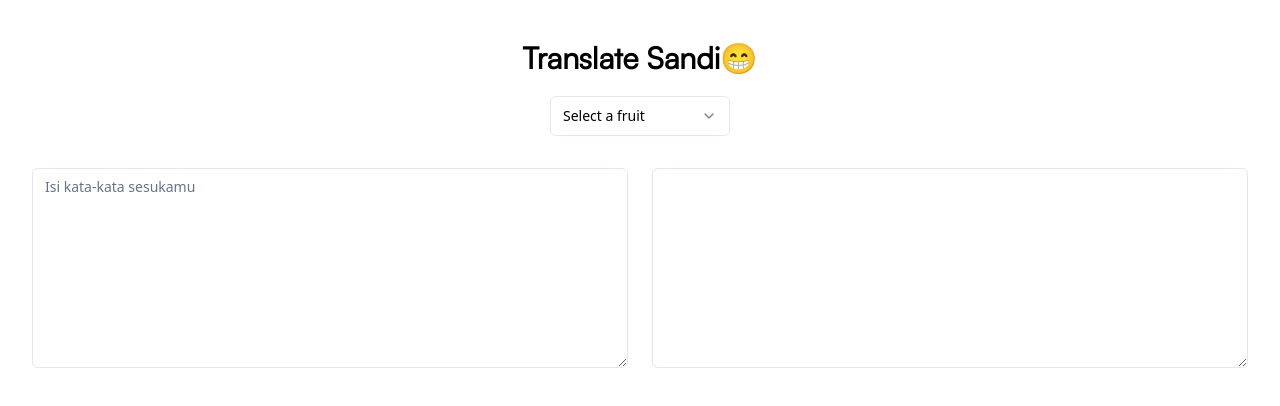
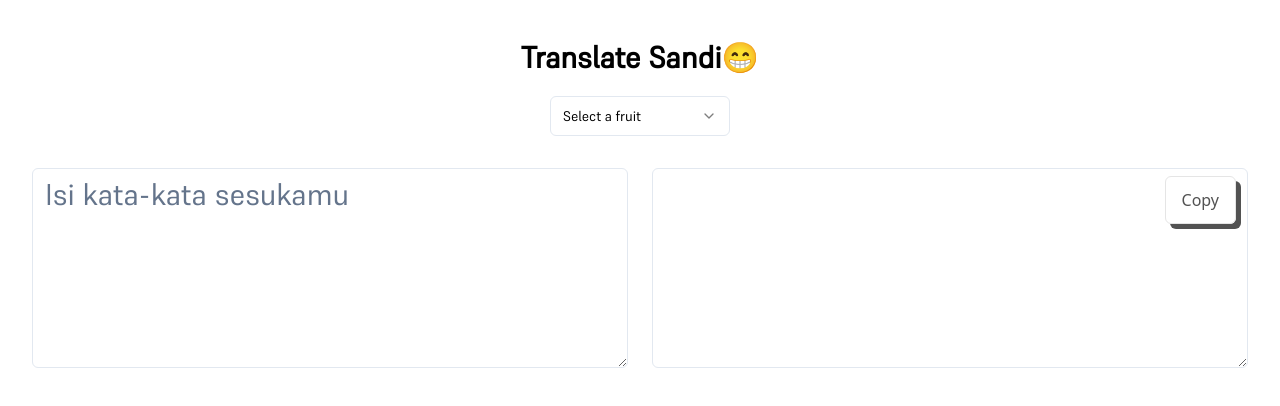
Before and after one commit to AkanTahu/naz-project, a React (Vite) app: page / in a window 1280 px wide. Shown: the top 406 px of the page. Built offline with nearby package versions, Linux system fonts and the light colour scheme.

Commit message:
add: button copy in textarea

```diff
--- a/src/components/ui/textarea2.jsx
+++ b/src/components/ui/textarea2.jsx
@@ -2,9 +2,14 @@ import * as React from "react";
 
 import { cn } from "@/lib/utils";
 
-const Textarea2 = React.forwardRef(
-  ({ className, output }, ref) => {
-    return (
+function copyOutput(output) {
+  output.select();
+  output.execCommand("copy");
+}
+
+const Textarea2 = React.forwardRef(({ className, output }, ref) => {
+  return (
+    <>
       <textarea
         className={cn(
           "flex min-h-[200px] w-1/2 rounded-md border border-slate-200 bg-white px-3 py-2 text-sm ring-offset-white placeholder:text-slate-500 focus-visible:outline-none focus-visible:ring-2 focus-visible:ring-slate-950 focus-visible:ring-offset-2 disabled:cursor-not-allowed disabled:opacity-50 dark:border-slate-800 dark:bg-slate-950 dark:ring-offset-slate-950 dark:placeholder:text-slate-400 dark:focus-visible:ring-slate-300",
@@ -14,9 +19,15 @@ const Textarea2 = React.forwardRef(
         type="text"
         placeholder={output}
       />
-    );
-  }
-);
+      <button
+        className="absolute group  inline-flex h-12 items-center right-11 overflow-hidden rounded-md border border-neutral-200 bg-transparent px-4 mt-2 font-medium text-neutral-600 transition-all duration-100 [box-shadow:5px_5px_rgb(82_82_82)] active:translate-x-[3px] active:translate-y-[3px] active:[box-shadow:0px_0px_rgb(82_82_82)]"
+        onClick={() => {navigator.clipboard.writeText(output)}}
+      >
+        Copy
+      </button>
+    </>
+  );
+});
 Textarea2.displayName = "Textarea2";
 
 export { Textarea2 };
--- a/src/materials/Header.jsx
+++ b/src/materials/Header.jsx
@@ -4,7 +4,7 @@ import "../App.css";
 export default function Header() {
   return (
     <div className="container justify-center mt-10">
-      <h1 className="text-3xl font-satoshi font-black text-center">Translate Sandi😁</h1>
+      <h1 className="text-3xl font-supreme font-black text-center">Translate Sandi😁</h1>
     </div>
   );
 }
--- a/src/materials/Translate.jsx
+++ b/src/materials/Translate.jsx
@@ -62,7 +62,7 @@ export default function Translate() {
 
   return (
     <>
-      <div className="justify-center flex mt-5">
+      <div className="font-supreme justify-center flex mt-5">
         <Select onValueChange={handleChangeOption}>
           <SelectTrigger className="w-[180px]">
             <SelectValue placeholder="Select a fruit" />
@@ -70,22 +70,22 @@ export default function Translate() {
           <SelectContent>
             <SelectGroup>
               <SelectLabel>Sandi</SelectLabel>
-              <SelectItem value="an">
-                AN
-              </SelectItem>
-              <SelectItem value="az">
-                AZ
-              </SelectItem>
-              <SelectItem value="naz">
-                NAZ
-              </SelectItem>
+              <SelectItem value="an">AN</SelectItem>
+              <SelectItem value="az">AZ</SelectItem>
+              <SelectItem value="naz">NAZ</SelectItem>
             </SelectGroup>
           </SelectContent>
         </Select>
       </div>
       <div className="container justify-center flex mt-8">
-        <Textarea className="mr-3" onHandle={handleChange} />
-        <Textarea2 className="ml-3" output={outputText} disabled />
+        <Textarea
+          className="mr-3 font-supreme font-medium text-3xl"
+          onHandle={handleChange}
+        />
+        <Textarea2
+          className="ml-3 font-supreme font-medium text-3xl"
+          output={outputText}
+        />
       </div>
       {/* <p>{option}asd</p> */}
     </>
--- a/src/zNote.jsx
+++ /dev/null
@@ -1,98 +0,0 @@
-import React, { useState, useEffect } from "react";
-import { Textarea } from "@/components/ui/textarea";
-import { Textarea2 } from "@/components/ui/textarea2";
-
-export default function Translate() {
-  const [text, setText] = useState("");
-  const [outputText, setOutputText] = useState("");
-  const [option, setOption] = useState("");
-
-  const workAN = (text) => {
-    return text.replace(/[A-Za-z]/g, (char) => {
-      const start = char <= 'Z' ? 65 : 97; // ASCII code for 'A' is 65, 'a' is 97
-      return String.fromCharCode(((char.charCodeAt(0) - start + 13) % 26) + start);
-    });
-  };
-
-  const workAZ = (text) => {
-    return text.replace(/[A-Za-z]/g, (char) => {
-      const start = char <= 'Z' ? 65 : 97;
-      return String.fromCharCode(start + 25 - (char.charCodeAt(0) - start));
-    });
-  };
-
-  useEffect(() => {
-    let transformedText = text;
-
-    switch (option) {
-      case "an":
-        transformedText = workAN(text);
-        break;
-      case "az":
-        transformedText = workAZ(text);
-        break;
-      case "naz":
-        transformedText = workAZ(workAN(text));
-        break;
-      case "zan":
-        transformedText = workAN(workAZ(text));
-        break;
-      default:
-        transformedText = text;
-    }
-
-    setOutputText(transformedText);
-  }, [text, option]);
-
-  const handleChange = (event) => {
-    setText(event.target.value);
-  };
-
-  const handleChangeOption = (event) => {
-    setOption(event.target.value);
-  };
-
-  return (
-    <>
-      <div className="justify-center flex mt-5">
-        <button
-          type="button"
-          className="text-white bg-purple-700 hover:bg-purple-800 focus:outline-none focus:ring-4 focus:ring-purple-300 font-medium rounded-full text-sm px-5 py-2.5 text-center mb-2 dark:bg-purple-600 dark:hover:bg-purple-700 dark:focus:ring-purple-900 mr-3"
-          value="an"
-          onClick={handleChangeOption}
-        >
-          AN
-        </button>
-        <button
-          type="button"
-          className="text-white bg-purple-700 hover:bg-purple-800 focus:outline-none focus:ring-4 focus:ring-purple-300 font-medium rounded-full text-sm px-5 py-2.5 text-center mb-2 dark:bg-purple-600 dark:hover:bg-purple-700 dark:focus:ring-purple-900 mr-3"
-          value="az"
-          onClick={handleChangeOption}
-        >
-          AZ
-        </button>
-        <button
-          type="button"
-          className="text-white bg-purple-700 hover:bg-purple-800 focus:outline-none focus:ring-4 focus:ring-purple-300 font-medium rounded-full text-sm px-5 py-2.5 text-center mb-2 dark:bg-purple-600 dark:hover:bg-purple-700 dark:focus:ring-purple-900 mr-3"
-          value="naz"
-          onClick={handleChangeOption}
-        >
-          NAZ
-        </button>
-        <button
-          type="button"
-          className="text-white bg-purple-700 hover:bg-purple-800 focus:outline-none focus:ring-4 focus:ring-purple-300 font-medium rounded-full text-sm px-5 py-2.5 text-center mb-2 dark:bg-purple-600 dark:hover:bg-purple-700 dark:focus:ring-purple-900"
-          value="zan"
-          onClick={handleChangeOption}
-        >
-          ZAN
-        </button>
-      </div>
-      <div className="container justify-center flex mt-8">
-        <Textarea className="mr-3" onHandle={handleChange} />
-        <Textarea2 className="ml-3" output={outputText} />
-      </div>
-      <p>{option}</p>
-    </>
-  );
-}
--- a/src/ztes.jsx
+++ b/src/ztes.jsx
@@ -1,3 +1,5 @@
+//PART 1
+
 import React, { useState } from 'react';
 
 // Function to apply AN cipher (ROT13)
@@ -44,4 +46,105 @@ const CipherGame = () => {
   );
 };
 
-export default CipherGame;
+// export default CipherGame;
+
+//PART 2
+
+import React, { useState, useEffect } from "react";
+import { Textarea } from "@/components/ui/textarea";
+import { Textarea2 } from "@/components/ui/textarea2";
+
+export default function Translate() {
+  const [text, setText] = useState("");
+  const [outputText, setOutputText] = useState("");
+  const [option, setOption] = useState("");
+
+  const workAN = (text) => {
+    return text.replace(/[A-Za-z]/g, (char) => {
+      const start = char <= 'Z' ? 65 : 97; // ASCII code for 'A' is 65, 'a' is 97
+      return String.fromCharCode(((char.charCodeAt(0) - start + 13) % 26) + start);
+    });
+  };
+
+  const workAZ = (text) => {
+    return text.replace(/[A-Za-z]/g, (char) => {
+      const start = char <= 'Z' ? 65 : 97;
+      return String.fromCharCode(start + 25 - (char.charCodeAt(0) - start));
+    });
+  };
+
+  useEffect(() => {
+    let transformedText = text;
+
+    switch (option) {
+      case "an":
+        transformedText = workAN(text);
+        break;
+      case "az":
+        transformedText = workAZ(text);
+        break;
+      case "naz":
+        transformedText = workAZ(workAN(text));
+        break;
+      case "zan":
+        transformedText = workAN(workAZ(text));
+        break;
+      default:
+        transformedText = text;
+    }
+
+    setOutputText(transformedText);
+  }, [text, option]);
+
+  const handleChange = (event) => {
+    setText(event.target.value);
+  };
+
+  const handleChangeOption = (event) => {
+    setOption(event.target.value);
+  };
+
+  return (
+    <>
+      <div className="justify-center flex mt-5">
+        <button
+          type="button"
+          className="text-white bg-purple-700 hover:bg-purple-800 focus:outline-none focus:ring-4 focus:ring-purple-300 font-medium rounded-full text-sm px-5 py-2.5 text-center mb-2 dark:bg-purple-600 dark:hover:bg-purple-700 dark:focus:ring-purple-900 mr-3"
+          value="an"
+          onClick={handleChangeOption}
+        >
+          AN
+        </button>
+        <button
+          type="button"
+          className="text-white bg-purple-700 hover:bg-purple-800 focus:outline-none focus:ring-4 focus:ring-purple-300 font-medium rounded-full text-sm px-5 py-2.5 text-center mb-2 dark:bg-purple-600 dark:hover:bg-purple-700 dark:focus:ring-purple-900 mr-3"
+          value="az"
+          onClick={handleChangeOption}
+        >
+          AZ
+        </button>
+        <button
+          type="button"
+          className="text-white bg-purple-700 hover:bg-purple-800 focus:outline-none focus:ring-4 focus:ring-purple-300 font-medium rounded-full text-sm px-5 py-2.5 text-center mb-2 dark:bg-purple-600 dark:hover:bg-purple-700 dark:focus:ring-purple-900 mr-3"
+          value="naz"
+          onClick={handleChangeOption}
+        >
+          NAZ
+        </button>
+        <button
+          type="button"
+          className="text-white bg-purple-700 hover:bg-purple-800 focus:outline-none focus:ring-4 focus:ring-purple-300 font-medium rounded-full text-sm px-5 py-2.5 text-center mb-2 dark:bg-purple-600 dark:hover:bg-purple-700 dark:focus:ring-purple-900"
+          value="zan"
+          onClick={handleChangeOption}
+        >
+          ZAN
+        </button>
+      </div>
+      <div className="container justify-center flex mt-8">
+        <Textarea className="mr-3" onHandle={handleChange} />
+        <Textarea2 className="ml-3" output={outputText} />
+      </div>
+      <p>{option}</p>
+    </>
+  );
+}
```
Also changed, not shown: src/zNote.txt (added).
